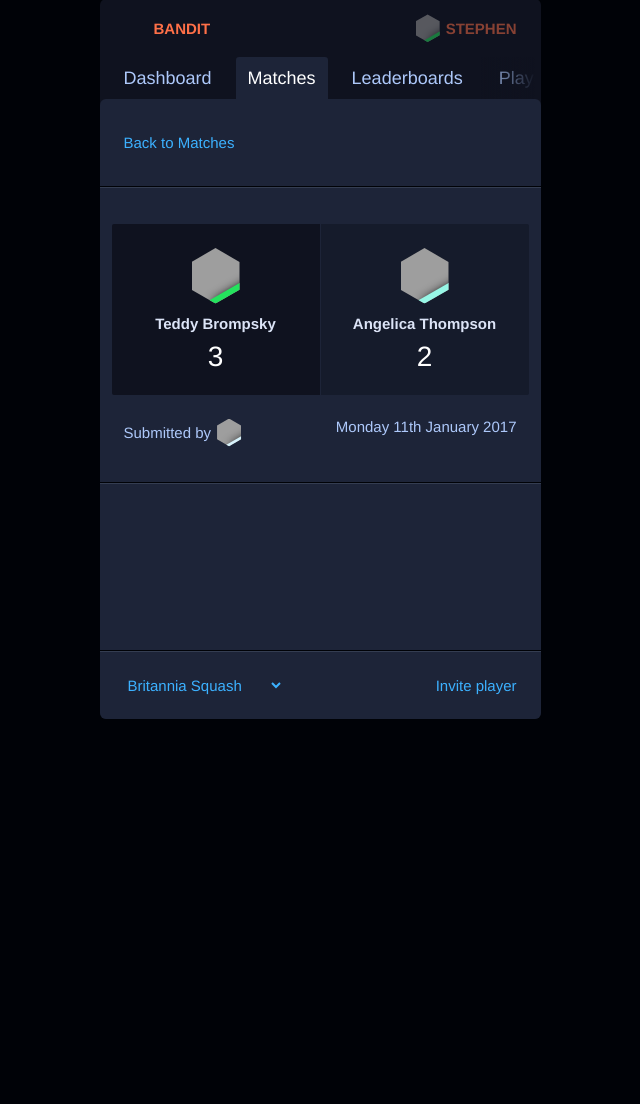
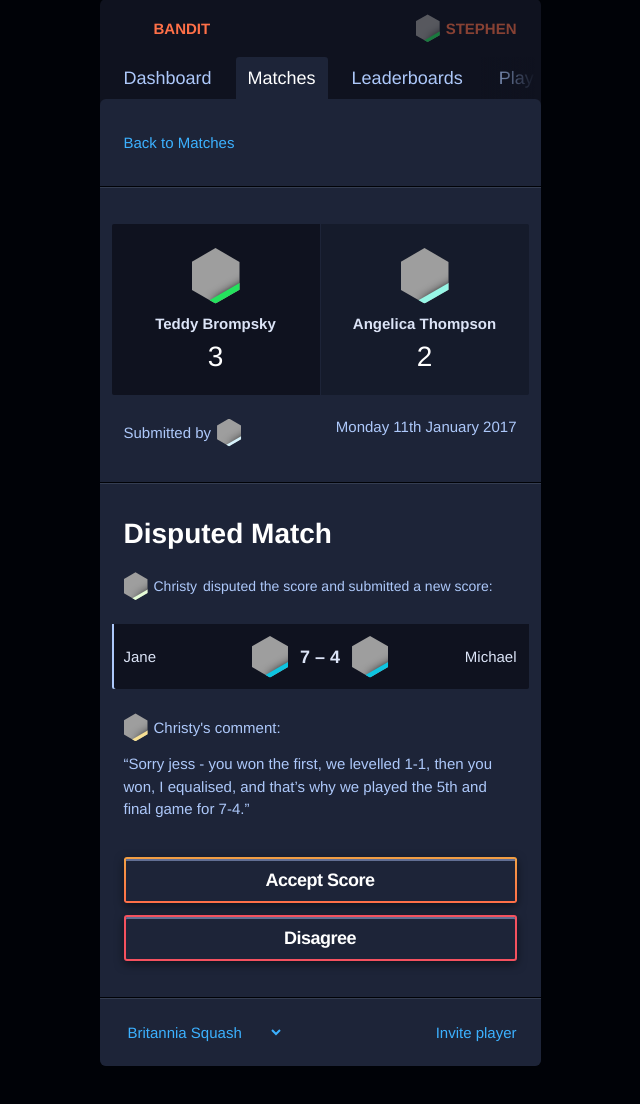
Before and after one commit to RussellBishop/bandit-static, a PHP site: page /single-result-disputed.php in a window 1280 px wide. Shown: the part 39-1143 px from the top of the page, without its empty margins (320-960 px from the left). Before the commit the page ends 758 px from the top, so only its background shows below. Run offline with PHP 8.4, Linux system fonts and the light colour scheme; data that the repository does not hold is empty; style sheets or scripts are compiled from the project's sources; some web fonts are replaced; grey boxes are pictures that could not be loaded.

Commit message:
Disputing state + showing 'active'/'you highlights

```diff
--- a/assets/scss/settings/_word-utilities.scss
+++ b/assets/scss/settings/_word-utilities.scss
@@ -309,12 +309,12 @@ $wordUtilitiesSettings: (
 
     values: (
       (
-        value: 'inset 2px 0 0 0' $colour-hotmelon', inset 4px 0 40px 4px 'rgba($colour-hotmelon, 0.1),
+        value: 'inset 2px 0 0 0' $colour-hotmelon,
         valueClass: 'dispute'
       ),
       (
-        value: 'inset 2px 0 0 0' $colour-orange,
-        valueClass: 'active'
+        value: 'inset 2px 0 0 0' $colour-blanket,
+        valueClass: 'you'
       ),
     ),
   ),
--- a/clubs.php
+++ b/clubs.php
@@ -15,7 +15,7 @@
             <header class="o-container u-ph-1bl u-vspace-06r">
 
                 <h1 class="u-size-h1 u-color-white">Clubs</h1>
-                <h2 class="u-size-h4">Need to jump into a different tribe?</h2>
+                <h2 class="u-size-h4">Jump into a different tribe.</h2>
 
             </header>
 
@@ -32,7 +32,9 @@
 
                 </div>
 
+                <a href="/create-club.php" class="c-button c-button--default">Create a club</a>
             </section>
+
 
             <?php include('components/footer-player.php'); ?>
 
--- a/components/club-active.php
+++ b/components/club-active.php
@@ -1,9 +1,9 @@
 <li class="u-bgcolor-fold u-pos-relative">
-    <div class="o-absolute-fill u-borrad-inherit u-shadow-active u-pointer-none"></div>
+    <div class="o-absolute-fill u-borrad-inherit u-shadow-you u-pointer-none"></div>
     <div class="u-flex u-ai-center u-pv-1bl u-ph-1bl">
         <div class="u-grow-1 u-vspace-03r">
             <dt class="u-color-paste u-weight-bold"><span class="o-dictate">Signed into </span>Britannia Squash</dt>
-            <dd class="u-flex u-ai-center u-hspace-4px u-size-13px">
+            <dd class="u-flex u-ai-center u-hspace-8px u-size-13px">
                 <span>48 players</span>
                 <span>11 days since you've played</span>
             </dd>
--- a/components/club-passive.php
+++ b/components/club-passive.php
@@ -2,7 +2,7 @@
     <a href="#" class="u-flex u-ai-center u-pv-1bl u-ph-1bl">
         <div class="u-grow-1 u-vspace-03r">
             <dt class="u-color-paste u-weight-bold">Atrium Ping Pong Park</dt>
-            <dd class="u-flex u-ai-center u-hspace-4px u-size-13px">
+            <dd class="u-flex u-ai-center u-hspace-8px u-size-13px">
                 <span>48 players</span>
                 <span>11 days since you've played</span>
             </dd>
--- a/components/result-row.php
+++ b/components/result-row.php
@@ -3,7 +3,12 @@
     $losingScore = max($winningScore - rand(1,4), 0);
 ?>
 
-<li class="u-bgcolor-fold">
+<li class="u-pos-relative u-bgcolor-fold">
+
+    <?php if ($i % 4 == 0) : ?>
+        <div class="o-absolute-fill u-borrad-inherit u-shadow-you u-pointer-none"></div>
+    <?php endif; ?>
+
     <a href="/single-result.php" class="u-flex u-ai-center u-pv-1bl u-ph-1bl u-color-paste">
 
         <div class="u-grow-1 u-basis-0 u-flex u-ai-center u-jc-center u-order-2 u-align-center u-hspace-1bl">
--- a/invite-player.php
+++ b/invite-player.php
@@ -19,7 +19,7 @@
                 <header class="u-vspace-06r">
 
                     <h1 class="u-size-h1 u-color-white">Invite Player</h1>
-                    <h2 class="u-size-h4">Friendships end &mdash; where Bandit begins.</h2>
+                    <h2 class="u-size-h4">Friendships end where Bandit begins.</h2>
 
                 </header>
 
--- a/leaderboards.php
+++ b/leaderboards.php
@@ -21,7 +21,7 @@
 
             </header>
 
-            <nav class="u-bgcolor-fold u-pt-2bl">
+            <nav class="u-bgcolor-fold u-pt-2bl u-borrad-3300">
                 <ul class="u-flex u-ph-1bl u-hspace-1bl">
                     <li class="u-grow-1"><a href="/leaderboards.php" class="u-block u-pv-1bl u-ph-1bl u-borrad-3300 u-size-h3 u-color-white u-bgcolor-floor">Weekly</a></li>
                     <li class="u-grow-1"><a href="/leaderboards-all-time.php" class="u-block u-pv-1bl u-ph-1bl u-color-playdough u-color-white@hover u-bgcolor-floor05 u-borrad-3300 u-size-h3">All-time</a></li>
--- a/single-result-disputed.php
+++ b/single-result-disputed.php
@@ -86,15 +86,6 @@
 
             <section>
 
-                <style>
-                    #open-dispute {
-                        display: none;
-                    }
-                    #open-dispute:target {
-                        display: block;
-                    }
-                </style>
-
                 <section id="open-dispute" class="u-vspace-2bl">
 
                     <div class="o-container u-ph-1bl">
@@ -110,9 +101,11 @@
                         <div class="u-vspace-2bl">
 
                             <div class="u-flex u-ai-center u-ph-1bl u-hspace-05bl u-size-14px">
-                                <span>Disputed by</span>
-                                <?php $photoWidth = 2; include('components/player-photo.php'); ?>
-                                <span class="o-dictate">Christy Quinn</span>
+                                <span class="u-flex u-ai-center u-hspace-05bl">
+                                    <?php $photoWidth = 2; include('components/player-photo.php'); ?>
+                                    <span> Christy</span>
+                                </span>
+                                <span>disputed the score and submitted a new score:</span>
                             </div>
 
                             <div class="u-borrad-first-2200 u-borrad-last-0022">
```
Also changed, not shown: components/alltime-leaderboard-row.php (+6 -1 lines), components/weekly-leaderboard-row.php (+6 -1 lines).
